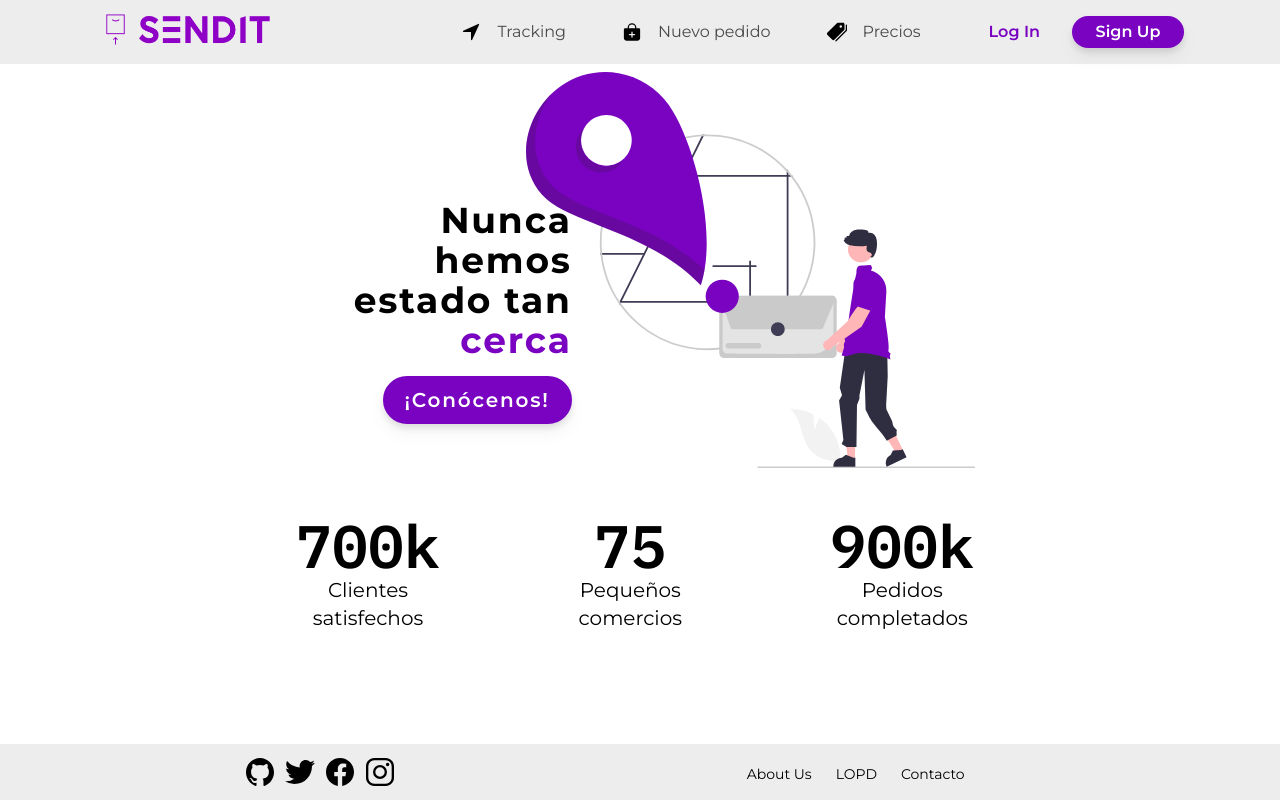
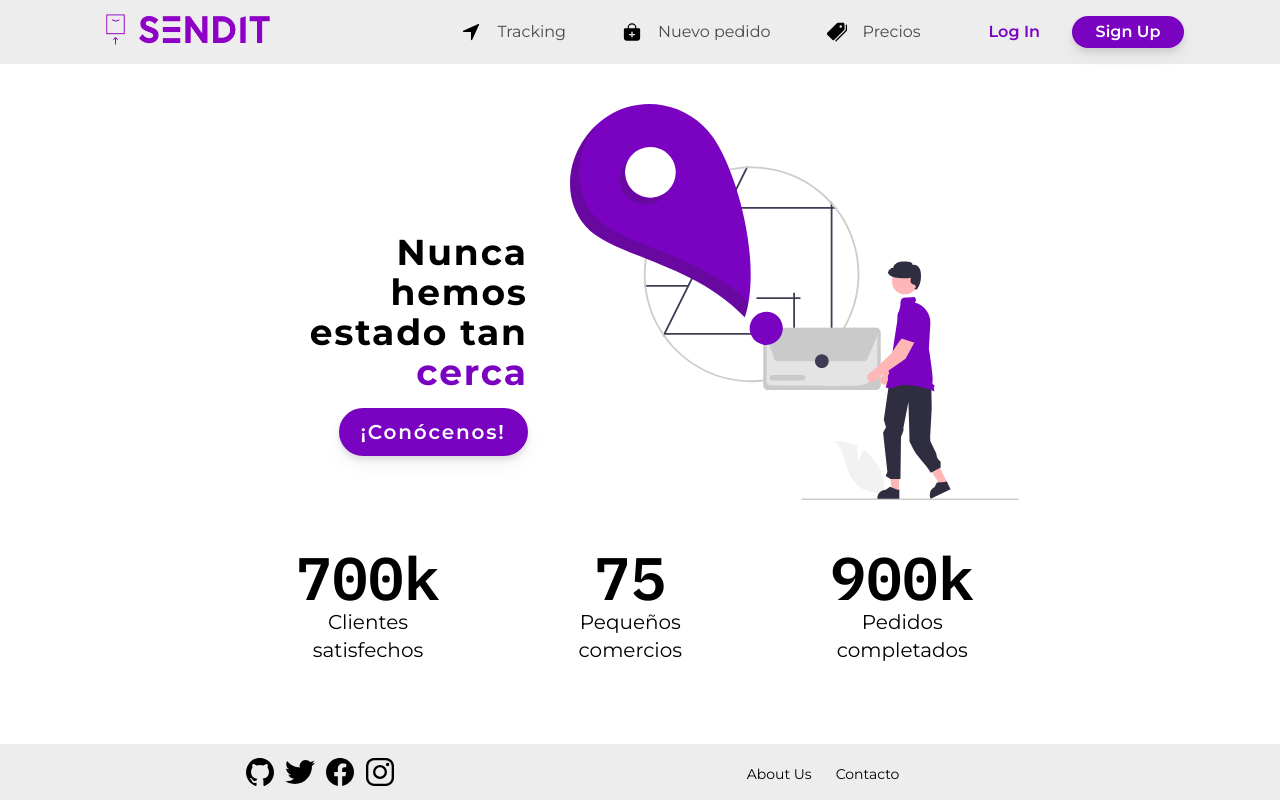
Before and after one commit to DSori04/web-sendit, a React (Vite) app: page / in a window 1280 px wide. Built offline with nearby package versions, Linux system fonts and the light colour scheme; what react-geocode would draw is missing.

Commit message:
Fixed footer + contact + home

```diff
--- a/src/Contact/Contact.jsx
+++ b/src/Contact/Contact.jsx
@@ -4,8 +4,16 @@ import { Footer } from "../SharedComponents/Footer";
 import imagenContacto from "./assets/contact.svg";
 import AppContextProvider from "../GlobalStates";
 import { Helmet } from "react-helmet-async";
+import { useNavigate } from "react-router";
+
+
 
 export function Contact() {
+    const nav = useNavigate();
+    function handleSubmit(e){
+        e.preventDefault();
+        nav("/")
+    }
     return (
         <div className="w-full h-full relative">
             <Helmet>
@@ -20,7 +28,7 @@ export function Contact() {
                 <h1 className=" font-bold text-purple1 text-5xl lg:pt-14 pt-8 select-none">Contacto</h1>
                 <div className="flex flex-row w-full">
                     <div className="flex flex-col lg:w-1/2 w-full ml-24">
-                        <form className="select-none">
+                        <form className="select-none" onSubmit={e => handleSubmit(e)}>
                             <label htmlFor="name" className="text-main block mt-8">Nombre completo <span className="text-main text-red1">*</span></label>
                             <input type="text" name="name" id="name" className="border-b-2 block" required/>
 
@@ -30,8 +38,8 @@ export function Contact() {
                             <label htmlFor="email" className="text-main block mt-8">Correo Electrónico <span className="text-main text-red1">*</span></label>
                             <input type="email" name="email" id="email" className="border-b-2 block" required></input>
 
-                            <label for="details" className="text-main block mt-8">Mensaje</label>
-                            <textarea name="details" id="" cols="30" rows="5" className="mt-2 sm:w-1/2 w-full rounded-xl border-2 p-2"></textarea>
+                            <label htmlFor="details" className="text-main block mt-8">Mensaje <span className="text-main text-red1">*</span></label>
+                            <textarea name="details" id="" cols="30" rows="5" className="mt-2 sm:w-1/2 w-full rounded-xl border-2 p-2" required></textarea>
 
                             <input type="submit" value="Enviar" className="block mt-6 bg-purple1 font-main text-white px-4 py-1 rounded-full font-semibold drop-shadow-xl hover:hue-rotate-15"/>
                         </form>
--- a/src/Home/Home.jsx
+++ b/src/Home/Home.jsx
@@ -18,7 +18,6 @@ export function Home() {
 
     useEffect(() => {
         let i = 0;
-        return () => {
         let x = setInterval(() => {
             if (i === clientTarget) {
                 clearInterval(x)
@@ -27,12 +26,10 @@ export function Home() {
                 i += 5
             }
         }, 1)
-        }
     }, [])
 
     useEffect(() => {
         let i = 0;
-        return () => {
         let x = setInterval(() => {
             if (i === commerceTarget) {
                 clearInterval(x)
@@ -41,12 +38,10 @@ export function Home() {
                 i++
             }
         }, 1)
-        }
     }, [])
 
     useEffect(() => {
         let i = 0;
-        return () => {
         let x = setInterval(() => {
             if (i === ordersTarget) {
                 clearInterval(x)
@@ -55,7 +50,6 @@ export function Home() {
                 i += 5
             }
         }, 1)
-        }
     }, [])
 
     return (
@@ -68,9 +62,9 @@ export function Home() {
             <AppContextProvider>
                 <Navbar />
             </AppContextProvider>
-            <main className="flex justify-center w-full min-h-[calc(100vh-3.5rem)] pb-14">
+            <main className="flex justify-center w-full min-h-[calc(100vh-3.5rem)]">
                 <div className="pt-6 pb-16 bg-white w-3/4 flex flex-col md:px-20 px-6">
-                    <div id="text-main" className="flex flex-row justify-around mt-12 flex-wrap-reverse w-full">
+                    <div id="text-main" className="flex flex-row justify-around mt-20 flex-wrap-reverse w-full">
                         <div id="text-content" className="flex flex-col lg:w-4/12 w-full lg:mt-32 mt-10">
                             <div id="text" className="flex flex-col w-full h-max lg:tracking-wider tracking-wide font-bold lg:text-right text-center xl:test-9xl lg:text-4xl sm:text-3xl text-2xl font-main lg min-w-fit">
                                 Nunca hemos <br></br> estado tan <span className="text-purple1">cerca</span>
@@ -84,7 +78,7 @@ export function Home() {
 
                             </div>
                         </div>
-                        <div id="home-img" className="lg:-ml-44 min-w-fit"><img src={HomeImg} alt="home_image" ></img></div>
+                        <div id="home-img"><img src={HomeImg} alt="home_image" ></img></div>
 
                     </div> <br />
                     <div id="counters" className="w-full h-max flex justify-around text-center lg:mt-6 mt-5 lg:scale-100 scale-75">
--- a/src/SharedComponents/Footer.jsx
+++ b/src/SharedComponents/Footer.jsx
@@ -8,7 +8,7 @@ import { Link } from "react-router-dom";
 export function Footer() {
     return (
 
-        <footer className="w-full sticky bottom-0 bg-gray1 h-14 flex flex-row sm:justify-around justify-start flex-wrap">
+        <footer className="w-full sticky bottom-0 bg-gray1 h-14 flex flex-row sm:justify-around justify-center flex-wrap">
             <div className="w-1/3 flex flex-row justify-center sm:pt-3 pt-5 min-w-fit sm:mr-0 mr-10">
                 <a href="github.com/A1bert04/web-sendit"><img src={Github} alt="Github" className="lg:w-8 lg:h-8 w-6 h-6 mr-2"/></a>
                 <a href="twitter.com"><img src={Twitter} alt="Twitter" className="lg:w-8 lg:h-8 w-6 h-6 mr-2"/></a>
@@ -17,7 +17,6 @@ export function Footer() {
             </div>
             <div className="w-1/3 flex flex-row leading-[3.5rem] sm:pt-5 font-main sm:text-sm max-[408px]:text-sm text-xs">
                 <Link to="/about-us" className="mr-6 min-w-fit hover:font-semibold hover:underline">About Us</Link>
-                <Link to="/not-found" className="mr-6 hover:font-semibold hover:underline">LOPD</Link>
                 <Link to="/contact" className="hover:font-semibold hover:underline">Contacto</Link>
             </div>
         </footer>
```
Lines whose indentation alone changed are shown as unchanged.
